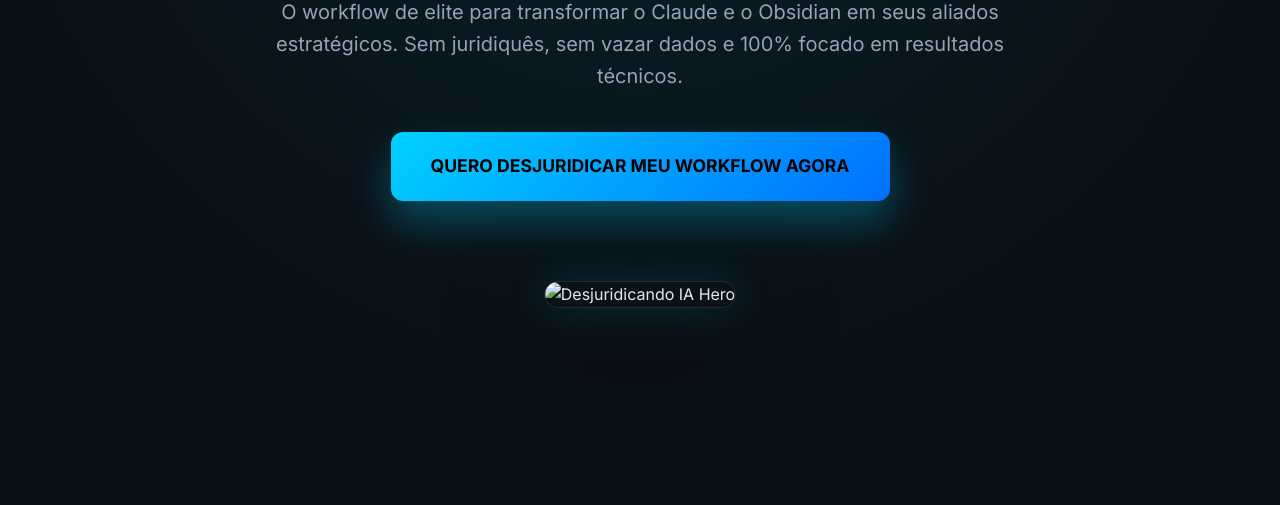
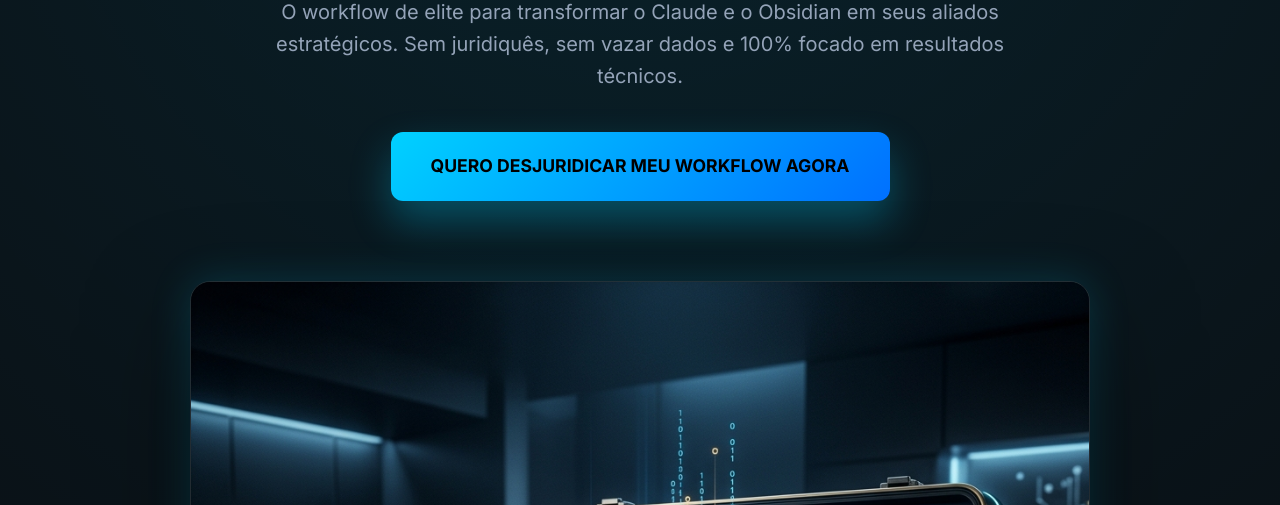
Before and after one commit to eduardopiressimao-cmd/iadv-landing, a plain HTML site: page index.html in a window 1280 px wide. Shown: the part 286-791 px from the top of the page. Drawn offline with Linux system fonts and the light colour scheme.

Commit message:
Fix: Broken image path (Assets/)

```diff
--- a/index.html
+++ b/index.html
@@ -219,7 +219,7 @@
             <a href="#comprar" class="cta-button">Quero Desjuridicar meu Workflow Agora</a>
 
             <div style="margin-top: 80px;">
-                <img src="hero_masterclass_desjuridicando_ia_1776886532574.png" alt="Desjuridicando IA Hero" class="hero-image">
+                <img src="Assets/hero_masterclass_desjuridicando_ia_1776886532574.png" alt="Desjuridicando IA Hero" class="hero-image">
             </div>
         </div>
     </header>
```
